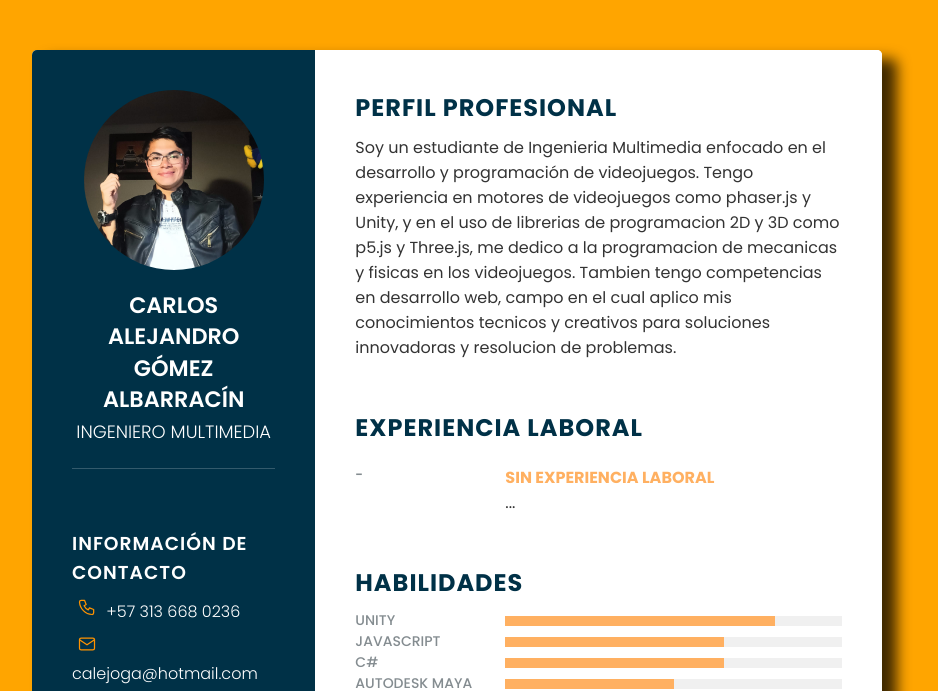
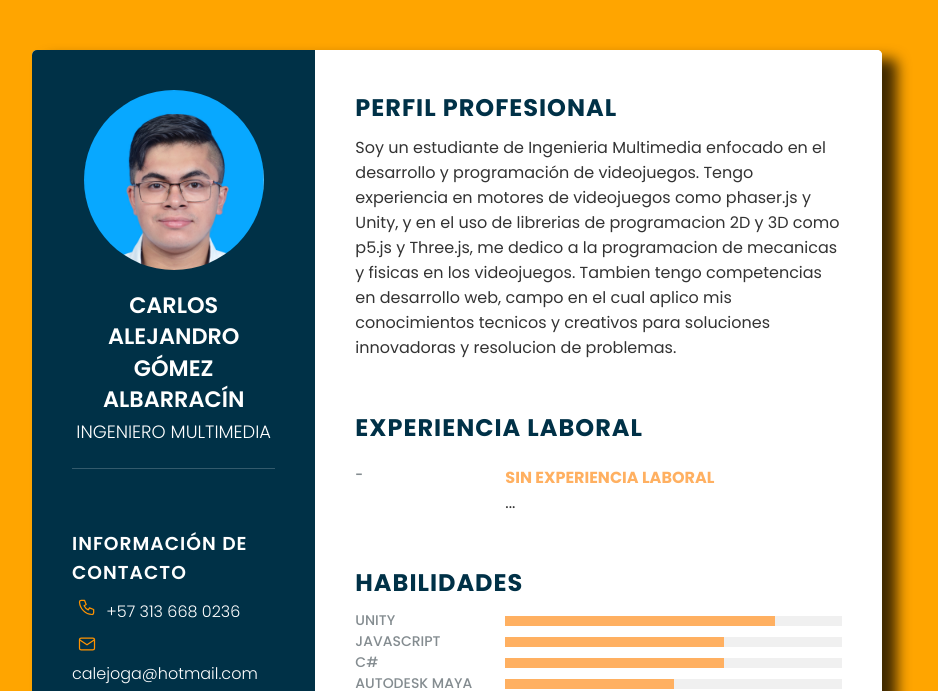
Before and after one commit to Carlos13157/Portfolio, a website: page cv/index.html in a window 1280 px wide. Shown: the top 691 px of the page, without its empty margins (183-1121 px from the left). Drawn offline with Linux system fonts and the light colour scheme.

Commit message:
Update Profile Photo

```diff
--- a/cv/index.html
+++ b/cv/index.html
@@ -12,7 +12,7 @@
         <div class="left-side">
             <div class="profileText">
                 <div class="imgBx">
-                    <img src="img/profile.jpg" alt="" style="max-width: 100%; height: auto;">
+                    <img src="img/Carlos Gomez profile photo.JPG" alt="" style="max-width: 100%; height: auto;">
                 </div>
                 <h2>Carlos Alejandro Gómez Albarracín<br><span>Ingeniero Multimedia</span></h2>
             </div>  <!-- Fin del profileText -->
```
Also changed, not shown: cv/img/Carlos Gomez profile photo.JPG (added).
